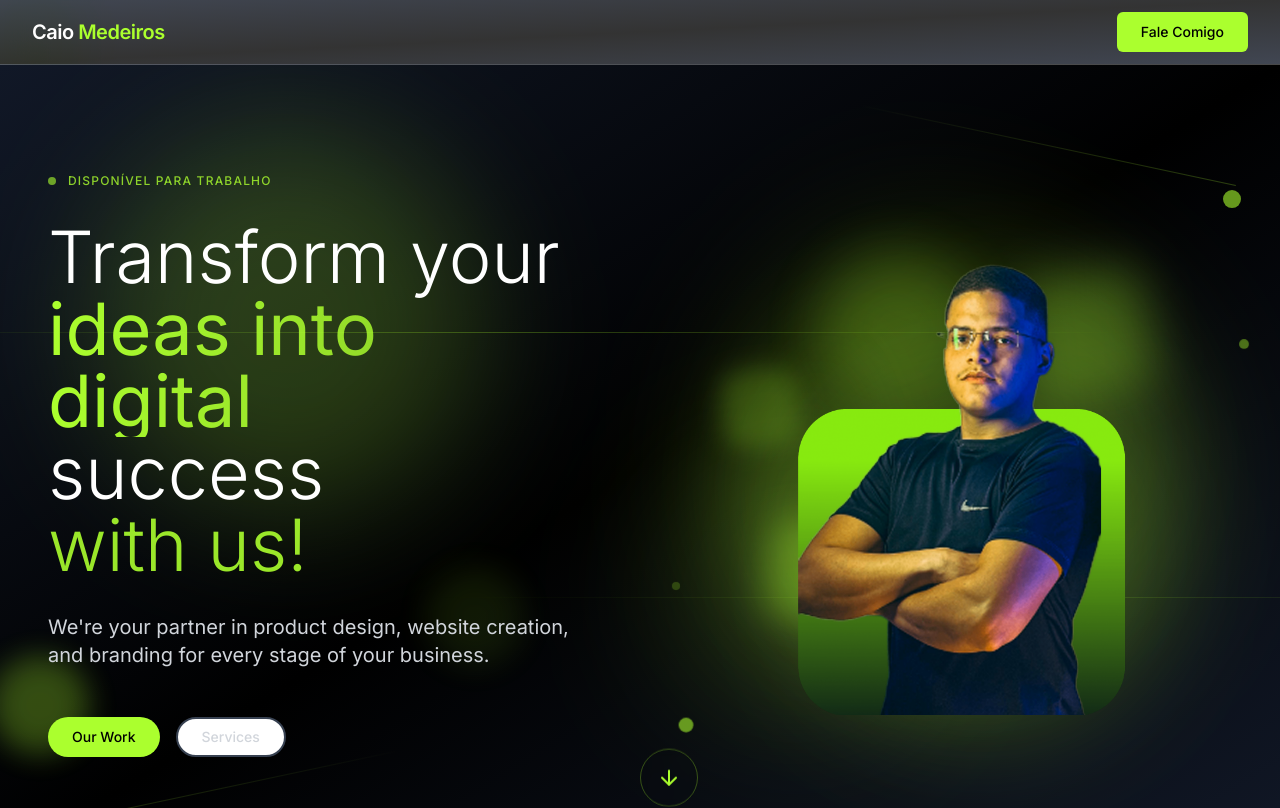
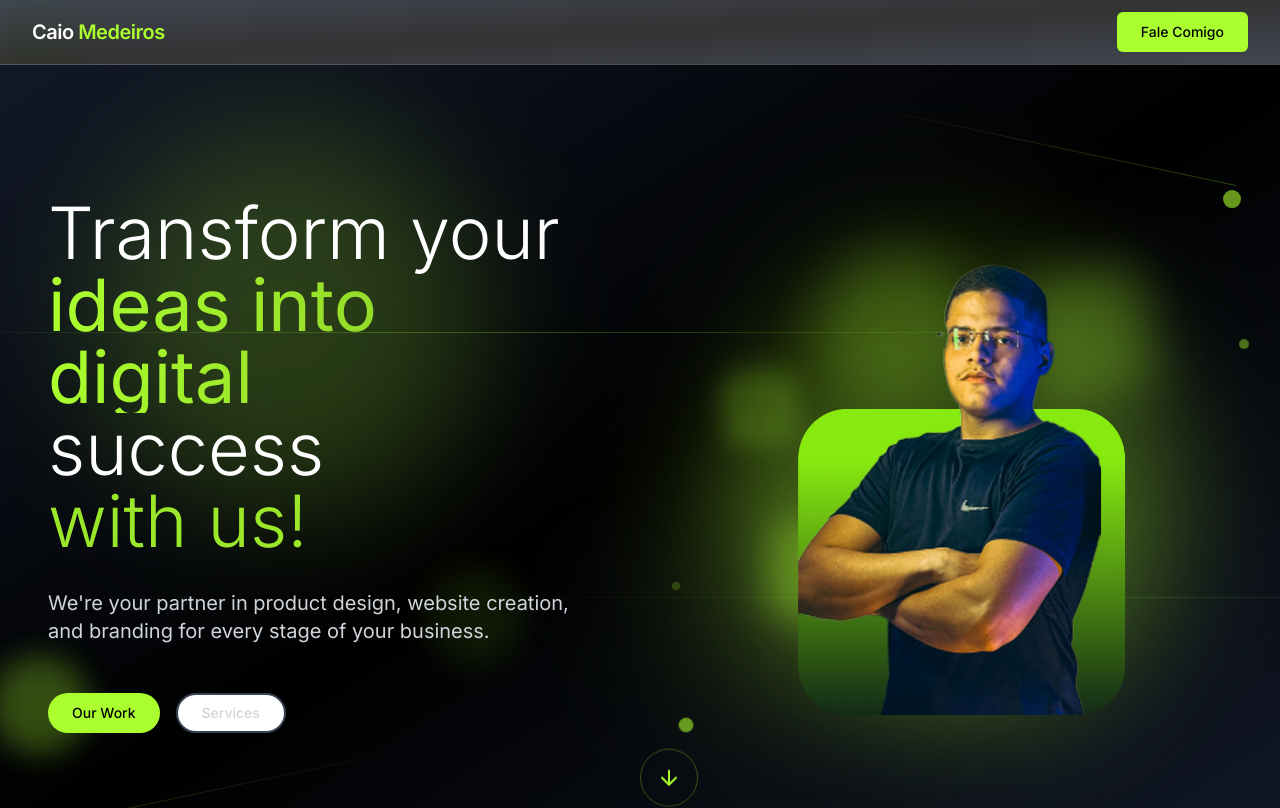
Before and after one commit to MetodoLima/Site-Caio-Medeiros, a React (Vite) app: page / in a window 1280 px wide. Shown: the top 808 px of the page. Built offline with nearby package versions, Linux system fonts and the light colour scheme.

Commit message:
Remove selected element
Remove the selected element from `src/components/Hero.tsx`.

```diff
--- a/src/components/Hero.tsx
+++ b/src/components/Hero.tsx
@@ -1,4 +1,3 @@
-
 import { Button } from '@/components/ui/button';
 import { ArrowDown, Sparkles } from 'lucide-react';
 import { Avatar, AvatarImage, AvatarFallback } from '@/components/ui/avatar';
@@ -37,12 +36,6 @@ const Hero = () => {
       <div className="container mx-auto relative z-10 flex flex-col lg:flex-row items-center justify-between gap-10 lg:gap-20">
         {/* Left: Text Content */}
         <div className="w-full lg:w-1/2 flex flex-col justify-center items-start space-y-8 animate-fade-in">
-          <div className="flex items-center gap-3">
-            <div className="w-2 h-2 bg-primary rounded-full animate-pulse"></div>
-            <span className="text-xs text-primary/80 font-medium tracking-widest uppercase">
-              Disponível para Trabalho
-            </span>
-          </div>
           <div>
             <h1 className="text-4xl sm:text-5xl lg:text-6xl xl:text-7xl font-light leading-[0.9] text-white">
               Transform your
```
